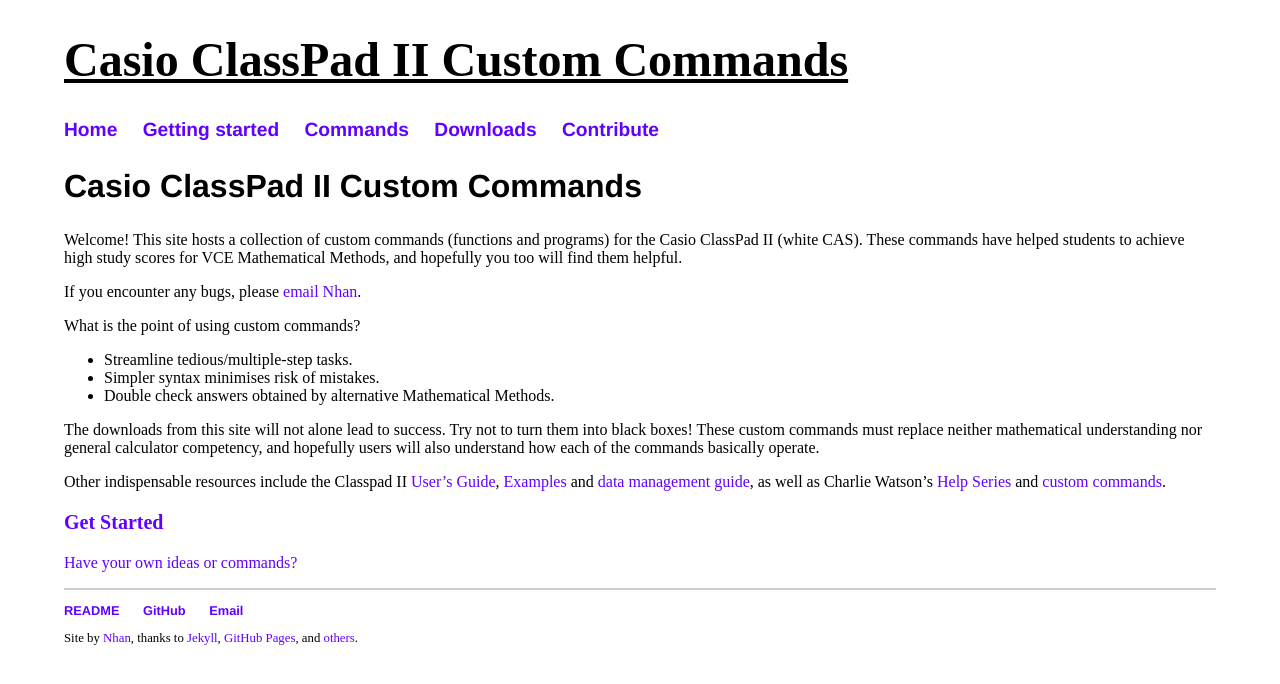
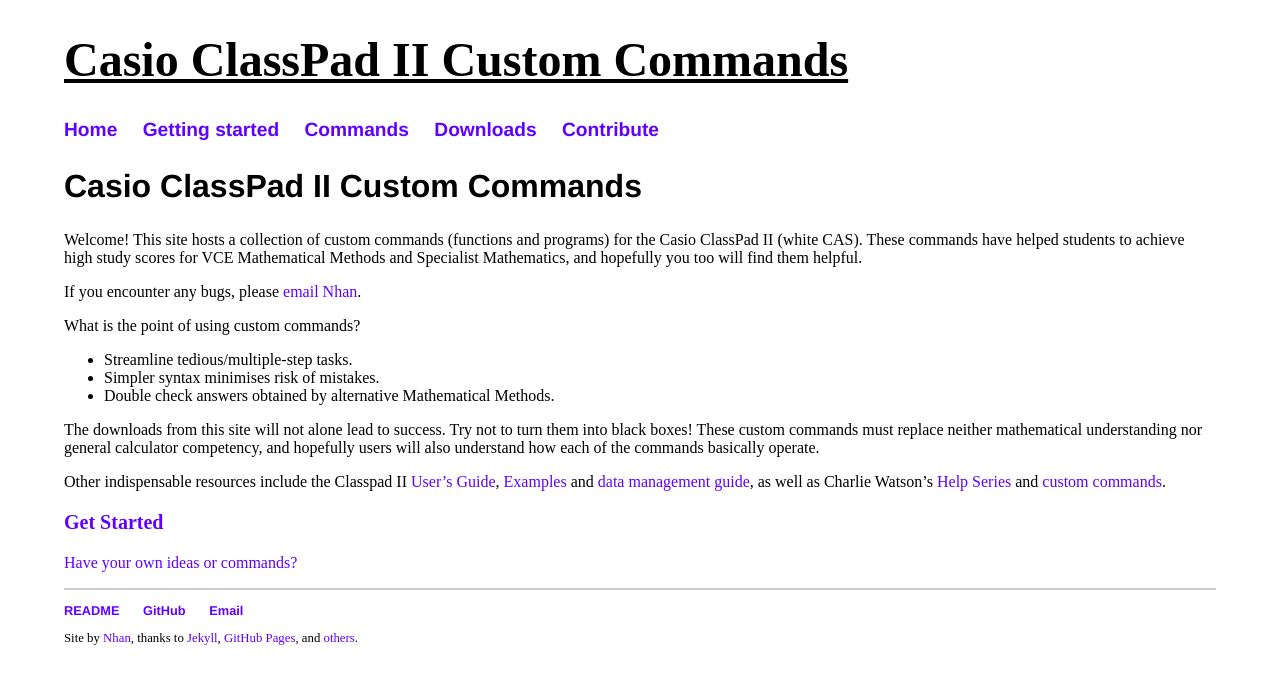
Before and after one commit to nhtnhanbn/whitecas, a Jekyll site: the page built from index.md, in a window 1280 px wide. Shown: the top 684 px of the page. Built offline with Jekyll 4.4.1, drawn with Linux system fonts in a browser that asks for light colours.

Commit message:
Update landing page

```diff
--- a/index.md
+++ b/index.md
@@ -5,7 +5,7 @@
 
 ## Casio ClassPad II Custom Commands
 
-Welcome! This site hosts a collection of custom commands (functions and programs) for the Casio ClassPad II (white CAS). These commands have helped students to achieve high study scores for VCE Mathematical Methods, and hopefully you too will find them helpful.
+Welcome! This site hosts a collection of custom commands (functions and programs) for the Casio ClassPad II (white CAS). These commands have helped students to achieve high study scores for VCE Mathematical Methods and Specialist Mathematics, and hopefully you too will find them helpful.
 
 If you encounter any bugs, please [email Nhan](mailto:nhtnhanbn@gmail.com).
 
```
